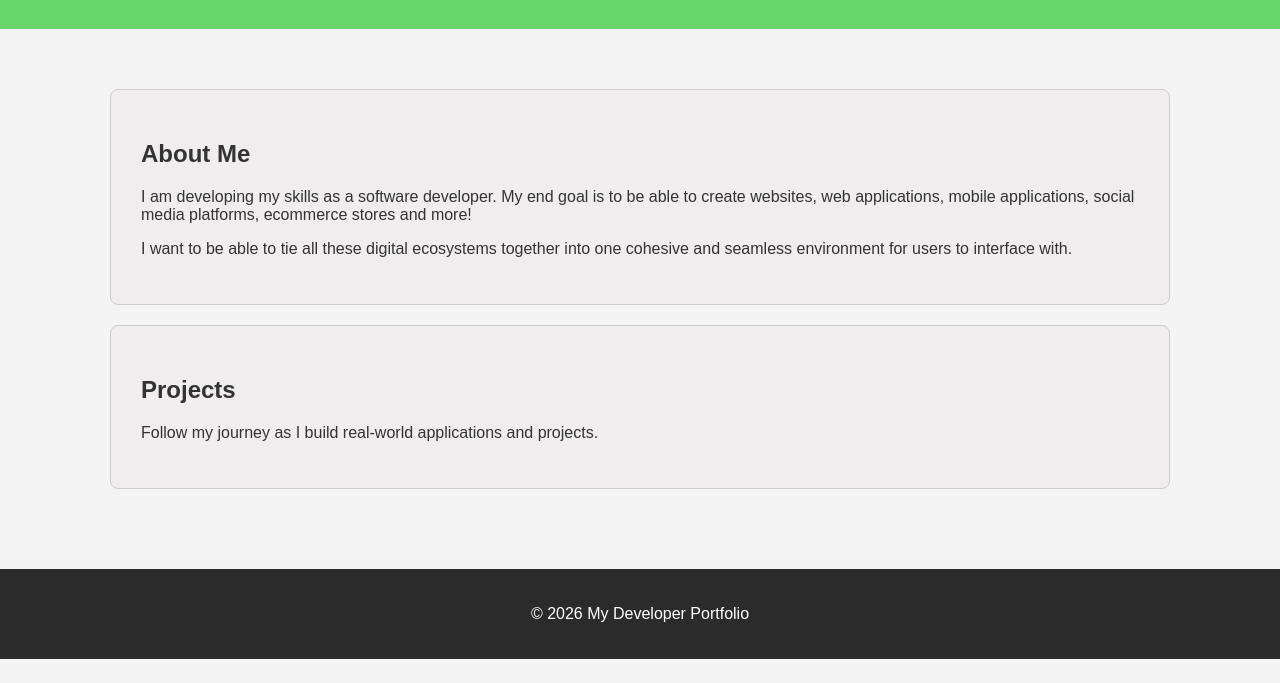
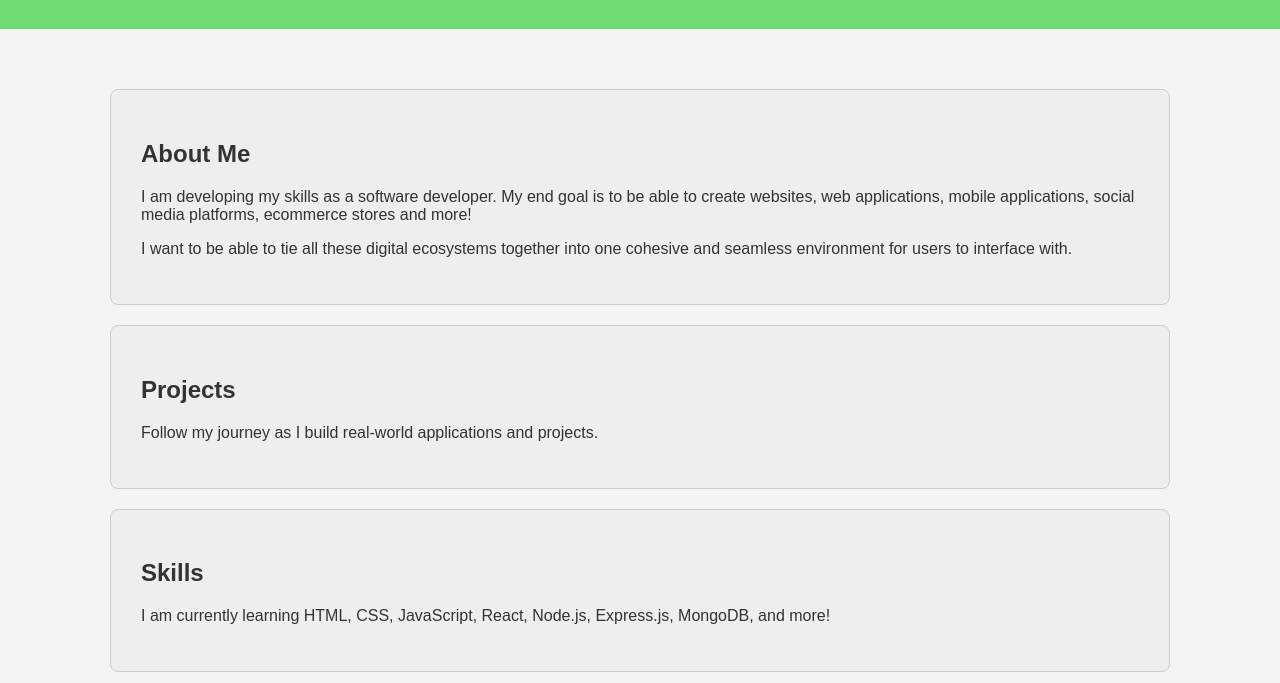
Before and after one commit to LA9021/Developer-Portfolio, a plain HTML site: page index.html in a window 1280 px wide. Shown: the part 117-800 px from the top of the page. Drawn offline with Linux system fonts and the light colour scheme.

Commit message:
Add Skills Section

```diff
--- a/index.html
+++ b/index.html
@@ -23,6 +23,11 @@
                 <h2> Projects</h2>
                 <p> Follow my journey as I build real-world applications and projects.</p>
             </section>
+            <section id="skills">
+                <h2> Skills </h2>
+                <p> I am currently learning HTML, CSS, JavaScript, React, Node.js, Express.js, MongoDB, and more!</p>
+
+            </section>
 
         </main>
 
--- a/style.css
+++ b/style.css
@@ -17,11 +17,12 @@ body {
 /* Header Styles */
 
 header {
-    background-color: #67d76b;
+    background-color: #6fdb72;
     color: white;
     padding: 1rem;
     text-align: center;
 }
+
 
 /*Main Content Styles */
 
```
